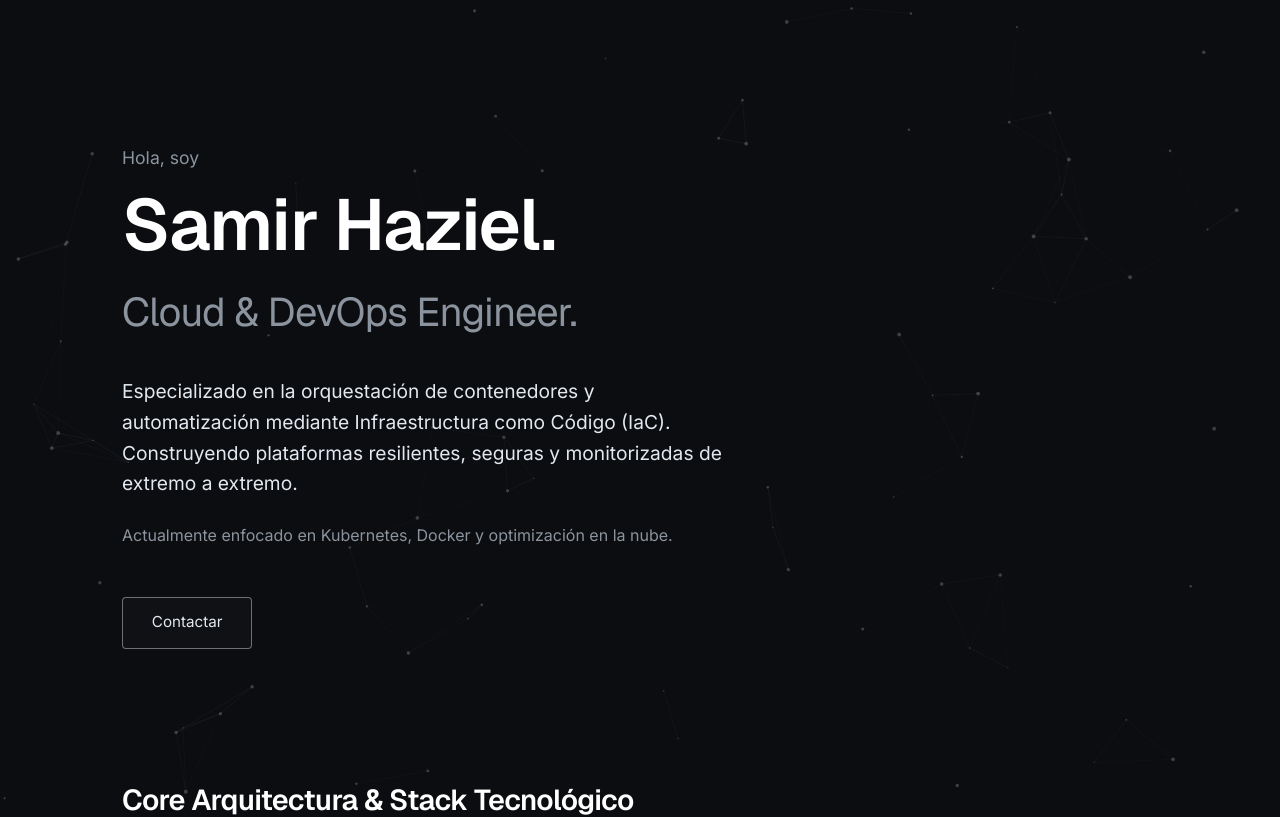
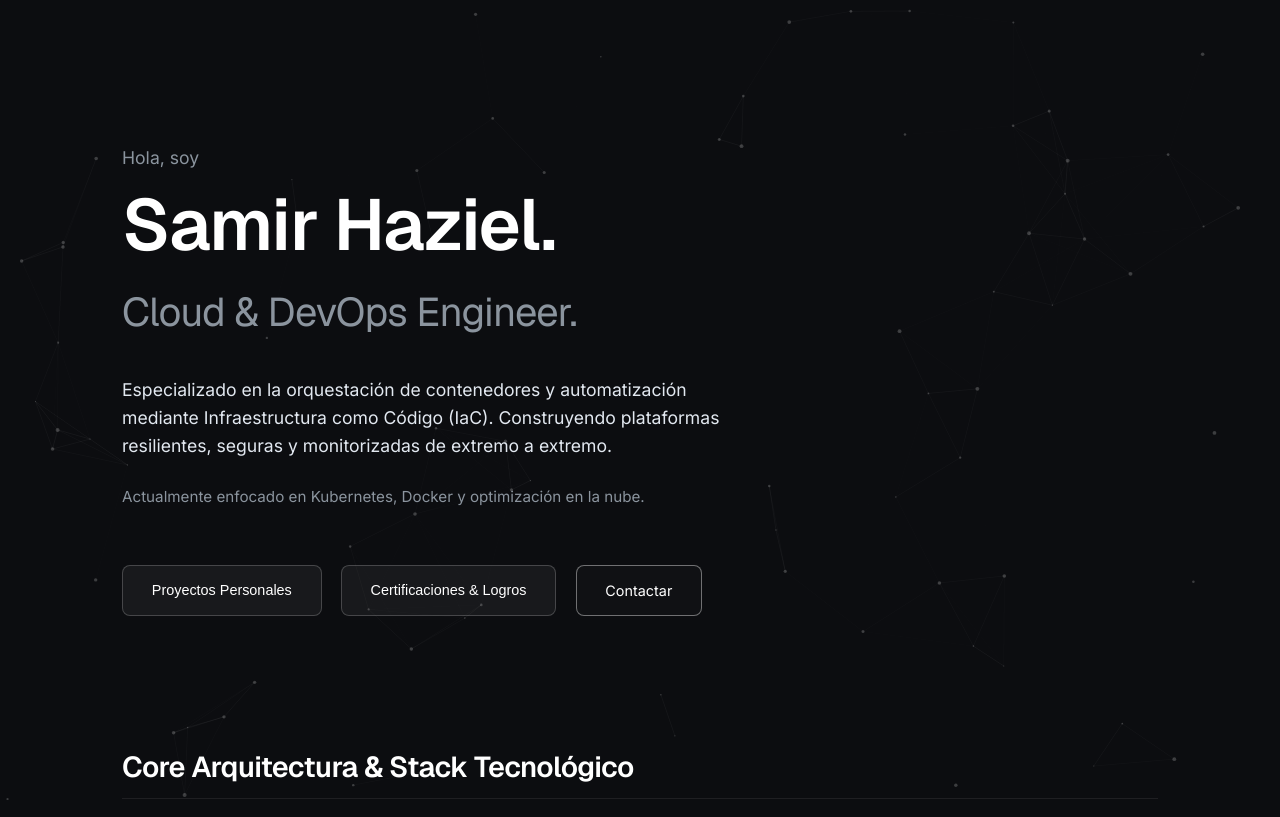
Before and after one commit to Hazielcode/haziel-devops-hub, a React (Vite) app: page / in a window 1280 px wide. Shown: the top 817 px of the page. Built offline with nearby package versions, Linux system fonts and the light colour scheme.

Commit message:
style: update layout and integrate new sections

```diff
--- a/src/App.jsx
+++ b/src/App.jsx
@@ -1,20 +1,59 @@
-import React from 'react';
+import React, { useState } from 'react';
+import { AnimatePresence, motion } from 'framer-motion';
 import NodeBackground from './components/NodeBackground';
 import Hero from './components/Hero';
 import Skills from './components/Skills';
 import Projects from './components/Projects';
+import Certifications from './components/Certifications';
 import Contact from './components/Contact';
 
 function App() {
+  const [view, setView] = useState('home');
+
   return (
     <div className="app-container">
       <NodeBackground />
 
       <main className="content-wrapper">
-        <Hero />
-        <Skills />
-        <Projects />
-        <Contact />
+        <AnimatePresence mode="wait">
+          {view === 'home' && (
+            <motion.div
+              key="home"
+              initial={{ opacity: 0 }}
+              animate={{ opacity: 1 }}
+              exit={{ opacity: 0 }}
+              transition={{ duration: 0.5 }}
+            >
+              <Hero onViewChange={setView} />
+              <Skills />
+              <Contact />
+            </motion.div>
+          )}
+
+          {view === 'projects' && (
+            <motion.div
+              key="projects"
+              initial={{ opacity: 0 }}
+              animate={{ opacity: 1 }}
+              exit={{ opacity: 0 }}
+              transition={{ duration: 0.5 }}
+            >
+              <Projects onBack={() => setView('home')} />
+            </motion.div>
+          )}
+
+          {view === 'certs' && (
+            <motion.div
+              key="certs"
+              initial={{ opacity: 0 }}
+              animate={{ opacity: 1 }}
+              exit={{ opacity: 0 }}
+              transition={{ duration: 0.5 }}
+            >
+              <Certifications onBack={() => setView('home')} />
+            </motion.div>
+          )}
+        </AnimatePresence>
       </main>
     </div>
   );
--- a/src/components/Hero.jsx
+++ b/src/components/Hero.jsx
@@ -1,6 +1,6 @@
 import { motion } from 'framer-motion';
 
-export default function Hero() {
+export default function Hero({ onViewChange }) {
   const containerVars = {
     hidden: { opacity: 0 },
     show: {
@@ -14,13 +14,39 @@ export default function Hero() {
     show: { opacity: 1, y: 0, transition: { type: 'spring', bounce: 0, duration: 1.2 } }
   };
 
+  const buttonStyle = {
+    padding: '0.8rem 1.8rem',
+    border: '1px solid rgba(255, 255, 255, 0.4)',
+    background: 'var(--glass-bg)',
+    borderRadius: '8px',
+    transition: 'all 0.3s ease',
+    fontSize: '0.9rem',
+    cursor: 'pointer',
+    color: '#fff',
+    display: 'flex',
+    alignItems: 'center',
+    gap: '0.5rem'
+  };
+
+  const handleMouseEnter = (e) => {
+    e.currentTarget.style.background = 'rgba(255,255,255,0.1)';
+    e.currentTarget.style.borderColor = '#fff';
+    e.currentTarget.style.transform = 'translateY(-2px)';
+  };
+
+  const handleMouseLeave = (e) => {
+    e.currentTarget.style.background = 'var(--glass-bg)';
+    e.currentTarget.style.borderColor = 'rgba(255, 255, 255, 0.4)';
+    e.currentTarget.style.transform = 'translateY(0)';
+  };
+
   return (
     <motion.section
       id="hero"
       variants={containerVars}
       initial="hidden"
       animate="show"
-      style={{ marginTop: '10vh' }}
+      style={{ marginTop: '10vh', marginBottom: '8rem' }}
     >
       <motion.p variants={itemVars} style={{ color: 'var(--text-muted)', fontSize: '1.1rem', marginBottom: '0.8rem' }}>
         Hola, soy
@@ -32,33 +58,40 @@ export default function Hero() {
         Cloud & DevOps Engineer.
       </motion.h2>
 
-      <motion.div variants={itemVars} style={{ maxWidth: '600px', fontSize: '1.2rem', color: 'var(--text-main)' }}>
+      <motion.div variants={itemVars} style={{ maxWidth: '600px', fontSize: '1.1rem', color: 'var(--text-main)', lineHeight: 1.6 }}>
         <p style={{ marginBottom: '1.5rem' }}>
           Especializado en la orquestación de contenedores y automatización mediante Infraestructura como Código (IaC).
           Construyendo plataformas resilientes, seguras y monitorizadas de extremo a extremo.
         </p>
-        <p style={{ color: 'var(--text-muted)', fontSize: '1rem' }}>
+        <p style={{ color: 'var(--text-muted)', fontSize: '0.95rem' }}>
           Actualmente enfocado en Kubernetes, Docker y optimización en la nube.
         </p>
       </motion.div>
 
-      <motion.div variants={itemVars} style={{ marginTop: '3rem', display: 'flex', gap: '1.5rem' }}>
-        <a href="#contact" style={{
-          padding: '0.8rem 1.8rem',
-          border: '1px solid rgba(255, 255, 255, 0.4)',
-          background: 'var(--glass-bg)',
-          borderRadius: '4px',
-          transition: 'all 0.3s ease',
-          fontSize: '0.95rem'
-        }}
-        onMouseEnter={(e) => {
-          e.currentTarget.style.background = 'rgba(255,255,255,0.1)';
-          e.currentTarget.style.borderColor = '#fff';
-        }}
-        onMouseLeave={(e) => {
-          e.currentTarget.style.background = 'var(--glass-bg)';
-          e.currentTarget.style.borderColor = 'rgba(255, 255, 255, 0.4)';
-        }}
+      <motion.div variants={itemVars} style={{ marginTop: '3.5rem', display: 'flex', flexWrap: 'wrap', gap: '1.2rem' }}>
+        <button
+          onClick={() => onViewChange('projects')}
+          style={{ ...buttonStyle, background: 'rgba(255, 255, 255, 0.05)', borderColor: 'rgba(255,255,255,0.2)' }}
+          onMouseEnter={handleMouseEnter}
+          onMouseLeave={handleMouseLeave}
+        >
+          Proyectos Personales
+        </button>
+
+        <button
+          onClick={() => onViewChange('certs')}
+          style={{ ...buttonStyle, background: 'rgba(255, 255, 255, 0.05)', borderColor: 'rgba(255,255,255,0.2)' }}
+          onMouseEnter={handleMouseEnter}
+          onMouseLeave={handleMouseLeave}
+        >
+          Certificaciones & Logros
+        </button>
+
+        <a
+          href="#contact"
+          style={{ ...buttonStyle, textDecoration: 'none' }}
+          onMouseEnter={handleMouseEnter}
+          onMouseLeave={handleMouseLeave}
         >
           Contactar
         </a>
--- a/src/components/Projects.jsx
+++ b/src/components/Projects.jsx
@@ -1,6 +1,7 @@
 import { motion } from 'framer-motion';
+import { ArrowLeft } from 'lucide-react';
 
-export default function Projects() {
+export default function Projects({ onBack }) {
   const projects = [
     {
       title: 'SpineBand (IoT & Mobile)',
@@ -34,6 +35,27 @@ export default function Projects() {
       transition={{ duration: 0.8 }}
       style={{ marginBottom: '6rem' }}
     >
+      <button
+        onClick={onBack}
+        style={{
+          display: 'flex',
+          alignItems: 'center',
+          gap: '0.6rem',
+          background: 'none',
+          border: 'none',
+          color: 'var(--text-muted)',
+          cursor: 'pointer',
+          padding: '0',
+          marginBottom: '2rem',
+          fontSize: '1rem',
+          transition: 'color 0.3s ease'
+        }}
+        onMouseEnter={(e) => e.target.style.color = '#fff'}
+        onMouseLeave={(e) => e.target.style.color = 'var(--text-muted)'}
+      >
+        <ArrowLeft size={20} /> Volver al Inicio
+      </button>
+
       <h3 className="section-title">Proyectos Personales</h3>
 
       <div style={{
--- a/src/index.css
+++ b/src/index.css
@@ -108,3 +108,54 @@ a {
   border-color: rgba(255, 255, 255, 0.15);
   box-shadow: 0 10px 40px rgba(0, 0, 0, 0.5);
 }
+
+/* --- Certifications Hub Specifics --- */
+.filter-btn:hover {
+  border-color: rgba(255, 255, 255, 0.3) !important;
+  transform: translateY(-2px);
+}
+
+.filter-btn.active {
+  box-shadow: 0 0 15px rgba(255, 255, 255, 0.05);
+}
+
+.cert-card {
+  transition: all 0.4s cubic-bezier(0.175, 0.885, 0.32, 1.275) !important;
+}
+
+.cert-card:hover {
+  transform: translateY(-8px) scale(1.02);
+}
+
+.verify-link:hover {
+  background: rgba(0, 240, 255, 0.12) !important;
+  border-color: rgba(0, 240, 255, 0.4) !important;
+  color: #fff !important;
+  transform: translateY(-2px);
+}
+
+.view-btn {
+  transition: all 0.3s ease !important;
+}
+
+.view-btn:hover {
+  background: rgba(255, 255, 255, 0.1) !important;
+  border-color: rgba(255, 255, 255, 0.3) !important;
+  transform: translateY(-2px);
+}
+
+.cert-card:hover {
+  transform: translateY(-8px) scale(1.01);
+  border-color: rgba(255, 255, 255, 0.1) !important;
+}
+
+@media (max-width: 768px) {
+  .section-title {
+    font-size: 1.5rem;
+  }
+
+  .filter-container {
+    justify-content: center;
+    gap: 0.5rem !important;
+  }
+}
```
